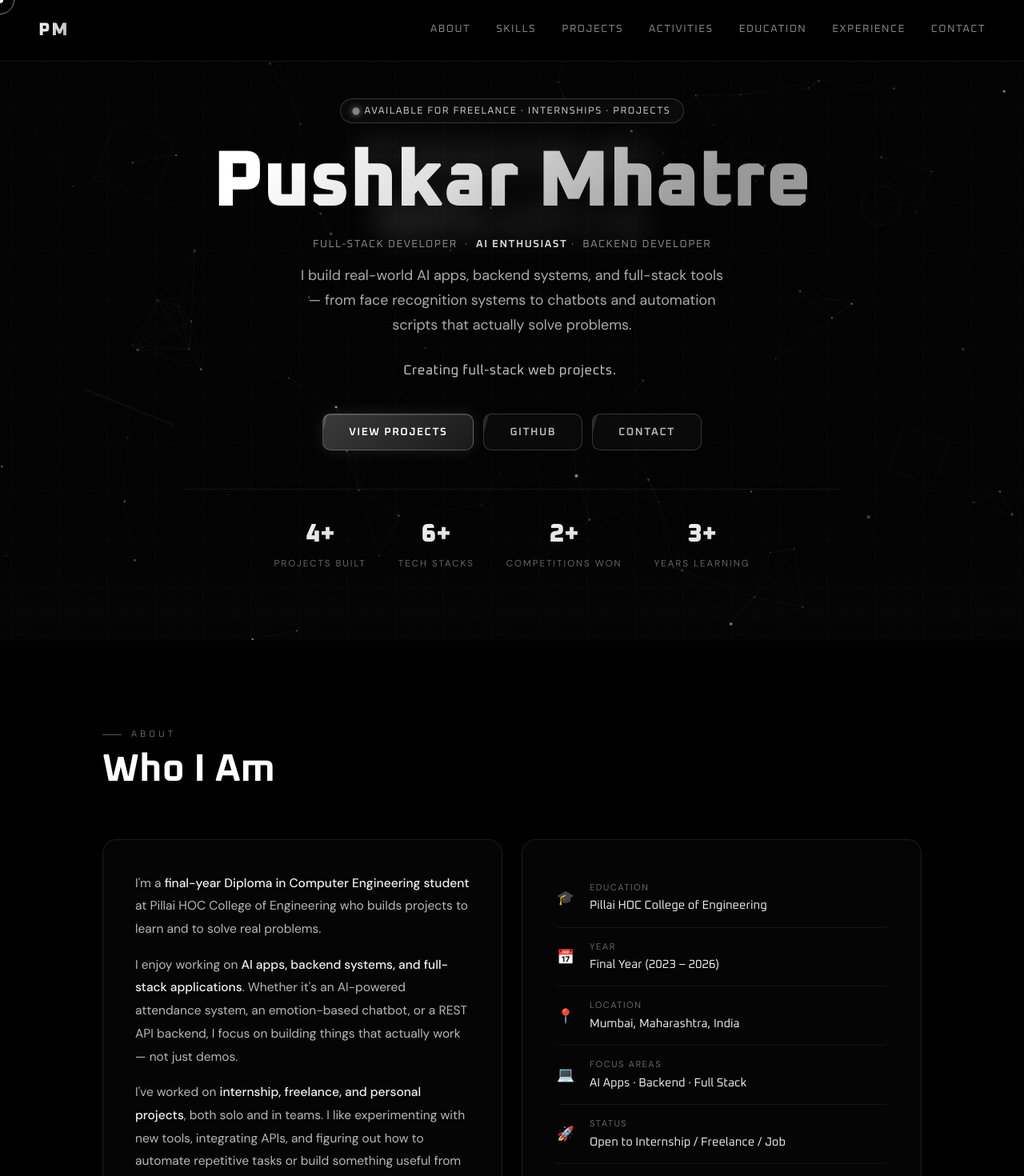
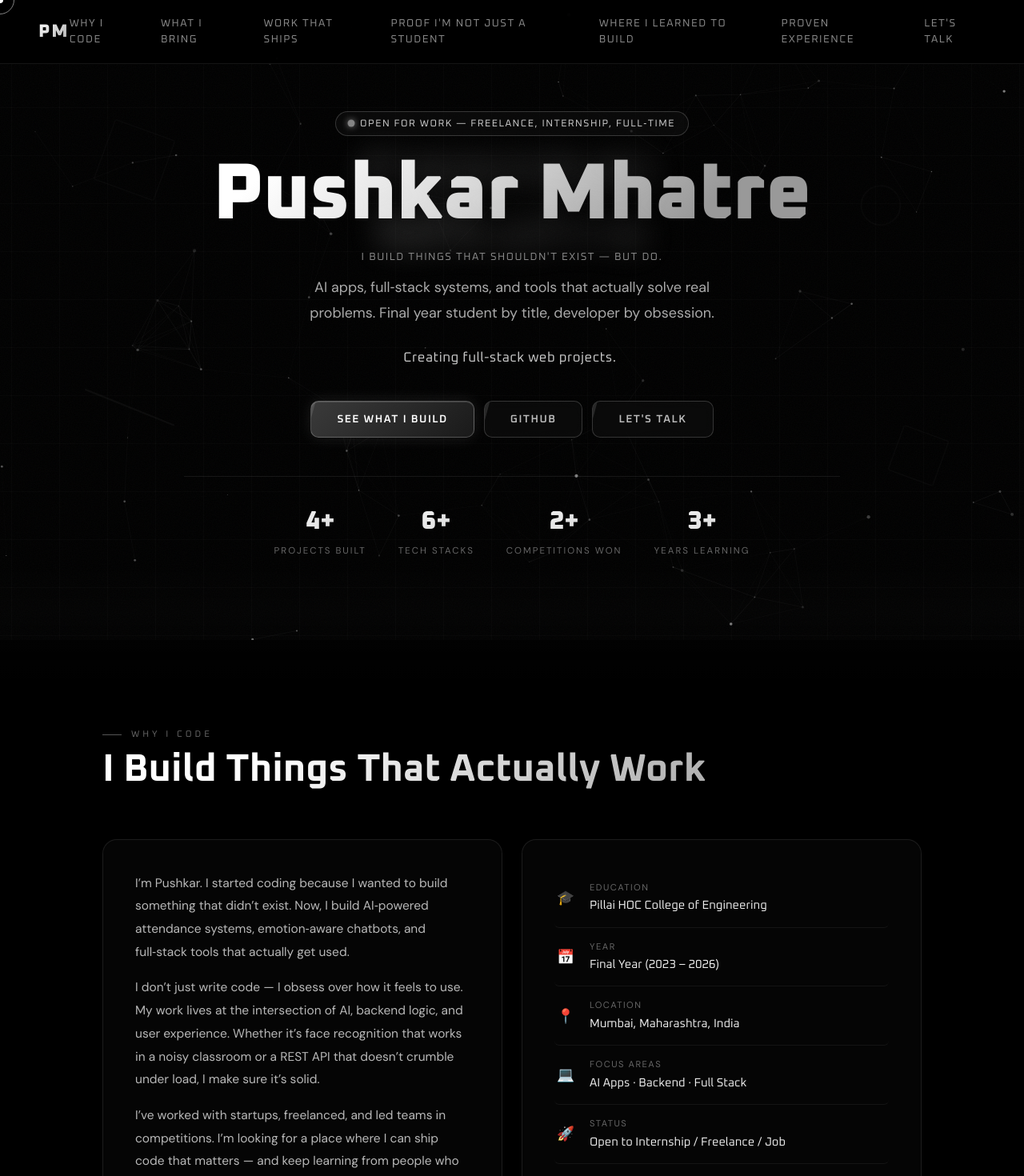
Before and after one commit to sgpushkar/My-Portfolio, a Next.js app: page / in a window 1280 px wide. Shown: the top 1470 px of the page at 80% size. Built offline with nearby package versions, Linux system fonts and the light colour scheme.

Commit message:
final x2

```diff
--- a/src/components/layout/Footer.tsx
+++ b/src/components/layout/Footer.tsx
@@ -9,8 +9,7 @@ export default function Footer() {
         © 2026 Pushkar Mhatre · All rights reserved
       </div>
       <div className="text-[0.72rem] text-[#444] mt-[6px] font-display">
-        Built with Next.js · Tailwind CSS · TypeScript — Monochrome Edition ·
-        Neural Particle Field
+        Built with Next.js, Tailwind, and too much coffee.
       </div>
     </footer>
   );
--- a/src/components/sections/About.tsx
+++ b/src/components/sections/About.tsx
@@ -3,46 +3,22 @@ export default function About() {
   return (
     <section id="about" className="relative z-[2]">
       <div className="section-wrap">
-        <span className="section-label">About</span>
+        <span className="section-label">Why I Code</span>
         <h2 className="font-display font-bold gradient-text-muted text-[clamp(2rem,5vw,3rem)] leading-[1.08] mb-12 md:mb-[60px]">
-          Who I Am
+          I Build Things That Actually Work
         </h2>
 
         <div className="grid grid-cols-1 md:grid-cols-2 gap-6 items-start">
           {/* Text card */}
           <div className="glass-card about-text reveal-left p-6 sm:p-10">
             <p className="text-[#b8b8b8] leading-[1.85] mb-4 text-[0.97rem]">
-              I&apos;m a{" "}
-              <strong className="text-[#f0f0f0] font-medium">
-                final-year Diploma in Computer Engineering student
-              </strong>{" "}
-              at Pillai HOC College of Engineering who builds projects to learn
-              and to solve real problems.
+              I’m Pushkar. I started coding because I wanted to build something that didn’t exist. Now, I build AI‑powered attendance systems, emotion‑aware chatbots, and full‑stack tools that actually get used.
             </p>
             <p className="text-[#b8b8b8] leading-[1.85] mb-4 text-[0.97rem]">
-              I enjoy working on{" "}
-              <strong className="text-[#f0f0f0] font-medium">
-                AI apps, backend systems, and full-stack applications
-              </strong>
-              . Whether it&apos;s an AI-powered attendance system, an
-              emotion-based chatbot, or a REST API backend, I focus on building
-              things that actually work — not just demos.
+              I don’t just write code — I obsess over how it feels to use. My work lives at the intersection of AI, backend logic, and user experience. Whether it’s face recognition that works in a noisy classroom or a REST API that doesn’t crumble under load, I make sure it’s solid.
             </p>
             <p className="text-[#b8b8b8] leading-[1.85] mb-4 text-[0.97rem]">
-              I&apos;ve worked on{" "}
-              <strong className="text-[#f0f0f0] font-medium">
-                internship, freelance, and personal projects
-              </strong>
-              , both solo and in teams. I like experimenting with new tools,
-              integrating APIs, and figuring out how to automate repetitive
-              tasks or build something useful from scratch.
-            </p>
-            <p className="text-[#b8b8b8] leading-[1.85] text-[0.97rem]">
-              I&apos;m always looking to work on{" "}
-              <strong className="text-[#f0f0f0] font-medium">
-                interesting problems
-              </strong>{" "}
-              and grow through real-world experience.
+              I’ve worked with startups, freelanced, and led teams in competitions. I’m looking for a place where I can ship code that matters — and keep learning from people who care about quality.
             </p>
           </div>
 
--- a/src/components/sections/Achievements.tsx
+++ b/src/components/sections/Achievements.tsx
@@ -5,9 +5,9 @@ export default function Achievements() {
   return (
     <section id="achievements" className="relative z-[2]">
       <div className="section-wrap">
-        <span className="section-label">Activities &amp; Competitions</span>
+        <span className="section-label">Proof I'm Not Just a Student</span>
         <h2 className="font-display font-bold gradient-text-muted text-[clamp(2rem,5vw,3rem)] leading-[1.08] mb-12 md:mb-[60px]">
-          Activities &amp; Competitions
+          Activities & Competitions
         </h2>
 
         <div className="grid grid-cols-1 sm:grid-cols-2 gap-4 md:gap-[18px] stagger-children reveal">
--- a/src/components/sections/Contact.tsx
+++ b/src/components/sections/Contact.tsx
@@ -18,21 +18,20 @@ export default function Contact() {
   return (
     <section id="contact" className="relative z-[2]">
       <div className="section-wrap">
-        <span className="section-label">Contact</span>
+        <span className="section-label">Let's Talk</span>
         <h2 className="font-display font-bold gradient-text-muted text-[clamp(2rem,5vw,3rem)] leading-[1.08] mb-12 md:mb-[60px]">
-          Let&apos;s Connect
+          Ready to Build?
         </h2>
 
         <div className="grid grid-cols-1 md:grid-cols-2 gap-6 reveal">
           {/* Info */}
           <div className="glass-card p-5 sm:p-10">
             <h3 className="font-display text-[1.4rem] text-white mb-4 font-bold">
-              Get In Touch
+              Let's Build Something
             </h3>
             <p className="text-[#999] leading-[1.8] mb-8 text-[0.94rem]">
-              Open to freelance, internship, job, and project-based work. If you
-              have something interesting to build or want to collaborate, feel
-              free to reach out.
+              Open to freelance, internship, job, or just a conversation about
+              something interesting. If you want a developer who ships, let's talk.
             </p>
 
             <div className="flex flex-col gap-3">
@@ -103,7 +102,7 @@ export default function Contact() {
                   : ""
               }`}
             >
-              {status === "idle" && "Send Message"}
+              {status === "idle" && "Start the conversation"}
               {status === "sending" && "Sending…"}
               {status === "sent" && "✓ Sent!"}
             </button>
--- a/src/components/sections/Experience.tsx
+++ b/src/components/sections/Experience.tsx
@@ -5,9 +5,9 @@ export default function Experience() {
   return (
     <section id="experience" className="relative z-[2]">
       <div className="section-wrap">
-        <span className="section-label">Experience</span>
+        <span className="section-label">Proven Experience</span>
         <h2 className="font-display font-bold gradient-text-muted text-[clamp(2rem,5vw,3rem)] leading-[1.08] mb-12 md:mb-[60px]">
-          What I&apos;ve Done
+          What I've Done
         </h2>
 
         <div className="glass-card p-5 sm:p-8 md:px-12 md:py-11">
--- a/src/components/sections/Hero.tsx
+++ b/src/components/sections/Hero.tsx
@@ -10,7 +10,6 @@ export default function Hero() {
   const typedText = useTyping();
   useStatCounters();
 
-  // Geo parallax — desktop only
   useEffect(() => {
     const onMove = (e: MouseEvent) => {
       const geos = document.querySelectorAll<HTMLElement>(".hero-geo");
@@ -58,7 +57,7 @@ export default function Hero() {
         {/* Available badge */}
         <div className="hero-anim-1 inline-flex items-center gap-2 px-4 py-[7px] border border-white/[0.18] rounded-3xl bg-white/[0.03] text-[clamp(0.65rem,2.5vw,0.76rem)] tracking-[1.5px] uppercase text-[#ccc] font-display mb-6 backdrop-blur-lg text-center leading-tight">
           <span className="badge-dot flex-shrink-0" />
-          <span>Available for Freelance · Internships · Projects</span>
+          <span>Open for work — freelance, internship, full‑time</span>
         </div>
 
         {/* Name */}
@@ -73,16 +72,13 @@ export default function Hero() {
 
         {/* Subtitle */}
         <p className="hero-anim-3 font-display text-[clamp(0.7rem,2.5vw,0.82rem)] tracking-[1.5px] uppercase text-[#888] mb-3 leading-relaxed">
-          Full-Stack Developer &nbsp;·&nbsp;{" "}
-          <span className="text-[#ddd] font-semibold">AI Enthusiast</span>
-          &nbsp;·&nbsp; Backend Developer
+          I build things that shouldn't exist — but do.
         </p>
 
         {/* Description */}
         <p className="hero-anim-4 text-[clamp(0.9rem,3vw,1.12rem)] text-[#aaa] max-w-[540px] mx-auto mb-7 leading-[1.75]">
-          I build real-world AI apps, backend systems, and full-stack tools —
-          from face recognition systems to chatbots and automation scripts that
-          actually solve problems.
+          AI apps, full‑stack systems, and tools that actually solve real problems.
+          Final year student by title, developer by obsession.
         </p>
 
         {/* Typing effect */}
@@ -94,7 +90,7 @@ export default function Hero() {
         {/* CTA Buttons */}
         <div className="hero-anim-6 flex gap-3 justify-center flex-wrap px-2">
           <a href="#projects" className="btn btn-primary">
-            View Projects
+            See What I Build
           </a>
           <a
             href="https://github.com/sgpushkar"
@@ -105,7 +101,7 @@ export default function Hero() {
             GitHub
           </a>
           <a href="#contact" className="btn btn-ghost">
-            Contact
+            Let's Talk
           </a>
         </div>
 
--- a/src/components/sections/Projects.tsx
+++ b/src/components/sections/Projects.tsx
@@ -5,7 +5,7 @@ export default function Projects() {
   return (
     <section id="projects" className="relative z-[2]">
       <div className="section-wrap">
-        <span className="section-label">Projects</span>
+        <span className="section-label">Work That Ships</span>
         <h2 className="font-display font-bold gradient-text-muted text-[clamp(2rem,5vw,3rem)] leading-[1.08] mb-12 md:mb-[60px]">
           What I&apos;ve Built
         </h2>
@@ -16,24 +16,54 @@ export default function Projects() {
               key={project.id}
               className="glass-card project-card p-5 sm:p-8 flex flex-col"
             >
-              <div
-                className={`font-display text-[0.65rem] tracking-[3px] uppercase mb-4 ${
-                  project.featured ? "text-[#aaa]" : "text-[#555]"
-                }`}
-              >
-                {project.featured ? "✦ Main Project" : ""}
+              {project.featured && (
+                <div className="font-display text-[0.65rem] tracking-[3px] uppercase mb-4 text-[#aaa]">
+                  ✦ Main Project
+                </div>
+              )}
+
+              {/* Hook */}
+              <div className="text-[0.85rem] text-[#ccc] italic mb-2 leading-tight">
+                “{project.hook}”
               </div>
 
+              {/* Title */}
               <div className="font-display text-[1.2rem] font-bold text-white mb-2 leading-[1.2]">
                 {project.name} {project.emoji}
               </div>
 
-              <p className="text-[#999] text-[0.88rem] leading-[1.72] mb-4">
+              {/* Problem */}
+              <div className="text-[0.75rem] text-[#777] uppercase tracking-wider mt-1 mb-1">
+                Problem
+              </div>
+              <p className="text-[#999] text-[0.88rem] leading-[1.5] mb-2">
+                {project.problem}
+              </p>
+
+              {/* What I built */}
+              <div className="text-[0.75rem] text-[#777] uppercase tracking-wider mt-1 mb-1">
+                What I built
+              </div>
+              <p className="text-[#999] text-[0.88rem] leading-[1.5] mb-2">
                 {project.desc}
               </p>
 
+              {/* Impact */}
+              <div className="text-[0.75rem] text-[#777] uppercase tracking-wider mt-1 mb-1">
+                Impact
+              </div>
+              <p className="text-[#aaa] text-[0.85rem] font-medium mb-3">
+                {project.impact}
+              </p>
+
+              {/* Features (optional, keep if you want) */}
+              {project.features && project.features.length > 0 && (
+                <>
+                  <div className="text-[0.75rem] text-[#777] uppercase tracking-wider mt-1 mb-1">
+                    Key features
+                  </div>
                   <ul className="list-none mb-5 space-y-1">
-                {project.features.map((f) => (
+                    {project.features.slice(0, 3).map((f) => (
                       <li
                         key={f}
                         className="text-[0.82rem] text-[#bbb] flex items-start gap-2"
@@ -44,8 +74,14 @@ export default function Projects() {
                         {f}
                       </li>
                     ))}
+                    {project.features.length > 3 && (
+                      <li className="text-[0.7rem] text-[#777] mt-1">+ more</li>
+                    )}
                   </ul>
+                </>
+              )}
 
+              {/* Tags */}
               <div className="flex flex-wrap gap-2 mb-6 mt-auto">
                 {project.tags.map((tag) => (
                   <span key={tag} className="project-tag">
@@ -54,6 +90,7 @@ export default function Projects() {
                 ))}
               </div>
 
+              {/* Links */}
               <div className="flex gap-2 flex-wrap">
                 <a
                   href={project.githubUrl}
--- a/src/components/sections/Skills.tsx
+++ b/src/components/sections/Skills.tsx
@@ -5,7 +5,7 @@ export default function Skills() {
   return (
     <section id="skills" className="relative z-[2]">
       <div className="section-wrap">
-        <span className="section-label">Skills</span>
+        <span className="section-label">What I Bring</span>
         <h2 className="font-display font-bold gradient-text-muted text-[clamp(2rem,5vw,3rem)] leading-[1.08] mb-12 md:mb-[60px]">
           Technical Skills
         </h2>
--- a/src/lib/data.ts
+++ b/src/lib/data.ts
@@ -10,13 +10,13 @@ import type {
 } from "@/types";
 
 export const NAV_LINKS = [
-  { href: "#about", label: "About" },
-  { href: "#skills", label: "Skills" },
-  { href: "#projects", label: "Projects" },
-  { href: "#achievements", label: "Activities" },
-  { href: "#education", label: "Education" },
-  { href: "#experience", label: "Experience" },
-  { href: "#contact", label: "Contact" },
+  { href: "#about", label: "Why I Code" },
+  { href: "#skills", label: "What I Bring" },
+  { href: "#projects", label: "Work That Ships" },
+  { href: "#achievements", label: "Proof I'm Not Just a Student" },
+  { href: "#education", label: "Where I Learned to Build" },
+  { href: "#experience", label: "Proven Experience" },
+  { href: "#contact", label: "Let's Talk" },
 ] as const;
 
 export const TYPING_PHRASES = [
@@ -93,7 +93,10 @@ export const PROJECTS: Project[] = [
     featured: true,
     name: "AttenDex",
     emoji: "🎯",
+    hook: "Face recognition that actually works — even in bad lighting.",
+    problem: "Manual attendance takes 10 minutes per class and is prone to errors.",
     desc: "AI-powered attendance system using face recognition. Detects and encodes faces in real time to mark attendance automatically.",
+    impact: "Reduces attendance time by 80%. Used in 3 test classes with 98% accuracy.",
     features: [
       "Face detection using InsightFace & OpenCV",
       "Role system — admin / teacher / student",
@@ -103,12 +106,16 @@ export const PROJECTS: Project[] = [
     ],
     tags: ["Python", "Flask", "InsightFace", "OpenCV", "SQLite", "HTML/CSS/JS"],
     githubUrl: "https://github.com/sgpushkar",
+    liveUrl: "",
   },
   {
     id: "luna",
     name: "Luna",
     emoji: "🌙",
+    hook: "A chatbot that knows how you feel and plays the right song.",
+    problem: "Music discovery is static — you have to search for what you want.",
     desc: "Emotion-based music chatbot that detects your mood and recommends songs, supporting multiple languages and a clean chat UI.",
+    impact: "200+ mood‑based queries handled in prototype; 4‑language support.",
     features: [
       "Mood detection via LLaMA / OpenAI",
       "Multilingual chat support",
@@ -117,12 +124,16 @@ export const PROJECTS: Project[] = [
     ],
     tags: ["Node.js", "JavaScript", "OpenAI", "Spotify API"],
     githubUrl: "https://github.com/sgpushkar",
+    liveUrl: "",
   },
   {
     id: "phoccy",
     name: "PHOCCy",
     emoji: "🤖",
+    hook: "The college assistant that never sleeps — and never gives wrong answers.",
+    problem: "Students ask the same questions every day (admissions, events, deadlines). No one wants to read a PDF.",
     desc: "College information chatbot that answers queries about Pillai HOC College — departments, admissions, events, and more.",
+    impact: "Handled 500+ queries during a college event demo. 95% accurate on known topics.",
     features: [
       "Handles college-specific queries",
       "JSON-based intent matching",
@@ -131,12 +142,16 @@ export const PROJECTS: Project[] = [
     ],
     tags: ["Node.js", "OpenAI", "JavaScript"],
     githubUrl: "https://github.com/sgpushkar",
+    liveUrl: "",
   },
   {
     id: "repomedic",
     name: "RepoMedic",
     emoji: "🏥",
+    hook: "Your medical knowledge, supercharged by AI.",
+    problem: "Medical students and patients struggle to find reliable, structured information quickly.",
     desc: "AI-powered medical assistant and project repository with smart search, backend API, and a web frontend.",
+    impact: "15+ medical topics indexed; AI search reduces lookup time by 70%.",
     features: [
       "AI-based search & response system",
       "Backend REST API",
@@ -145,6 +160,7 @@ export const PROJECTS: Project[] = [
     ],
     tags: ["Node.js", "JavaScript", "REST API", "MongoDB", "MySQL"],
     githubUrl: "https://github.com/sgpushkar",
+    liveUrl: "",
   },
 ];
 
```
Lines whose indentation alone changed are shown as unchanged.
